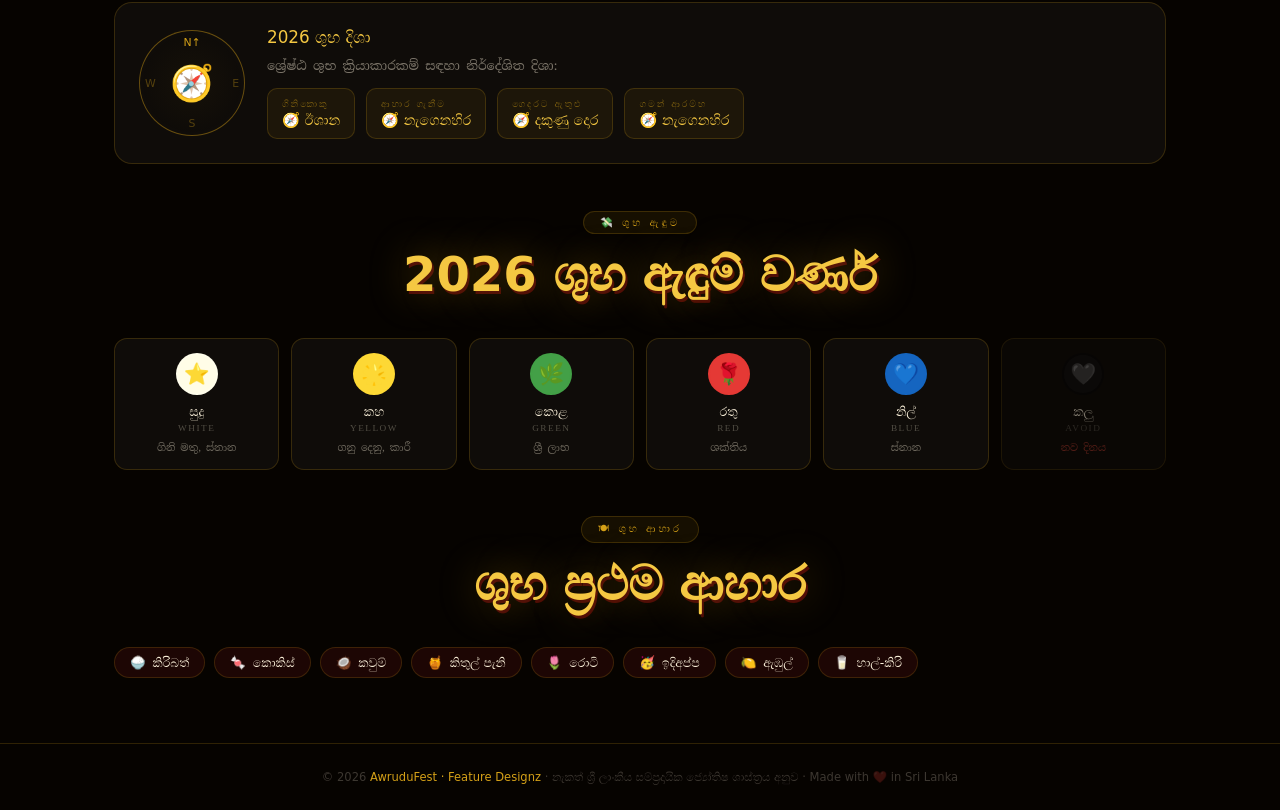
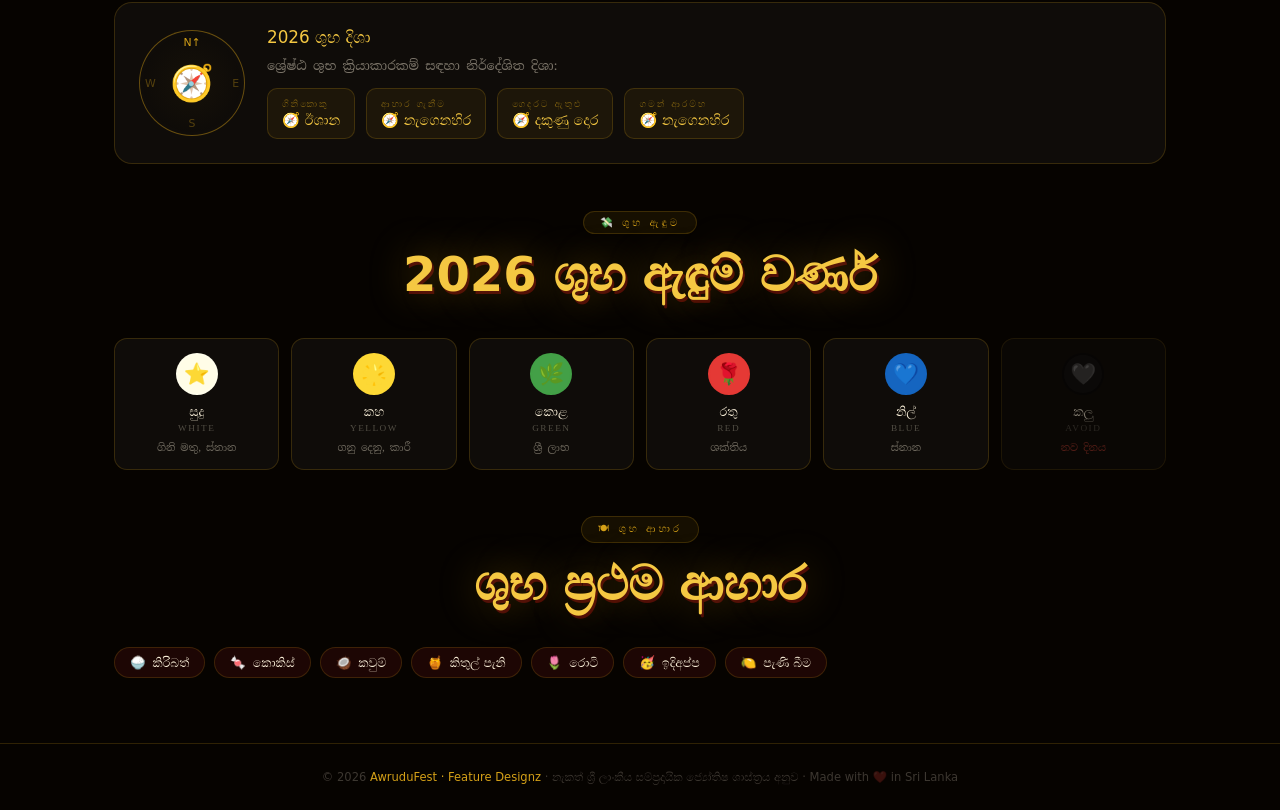
Before and after one commit to Oshan-Sudharaka/Awrudu-Fest, a website: page public/nakath.html in a window 1280 px wide. Shown: the part 2811-3621 px from the top of the page. Drawn offline with Linux system fonts and the light colour scheme; a web font is replaced by a local one.

Commit message:
Update nakath.html

```diff
--- a/public/nakath.html
+++ b/public/nakath.html
@@ -378,7 +378,7 @@ body::before{content:'';position:fixed;inset:0;z-index:0;pointer-events:none;bac
       <div class="fc"><span>&#127834;</span> කිරිබත්</div><div class="fc"><span>&#127852;</span> කොකිස්</div>
       <div class="fc"><span>&#129381;</span> කවුම්</div><div class="fc"><span>&#127855;</span> කිතුල් පැනි</div>
       <div class="fc"><span>&#127799;</span> රොටි</div><div class="fc"><span>&#129395;</span> ඉදිඅප්ප</div>
-      <div class="fc"><span>&#127819;</span> ඇඹුල්</div><div class="fc"><span>&#129371;</span> හාල්-කිරි</div>
+      <div class="fc"><span>&#127819;</span> පැණි බීම</div>
     </div>
   </div>
 
```
